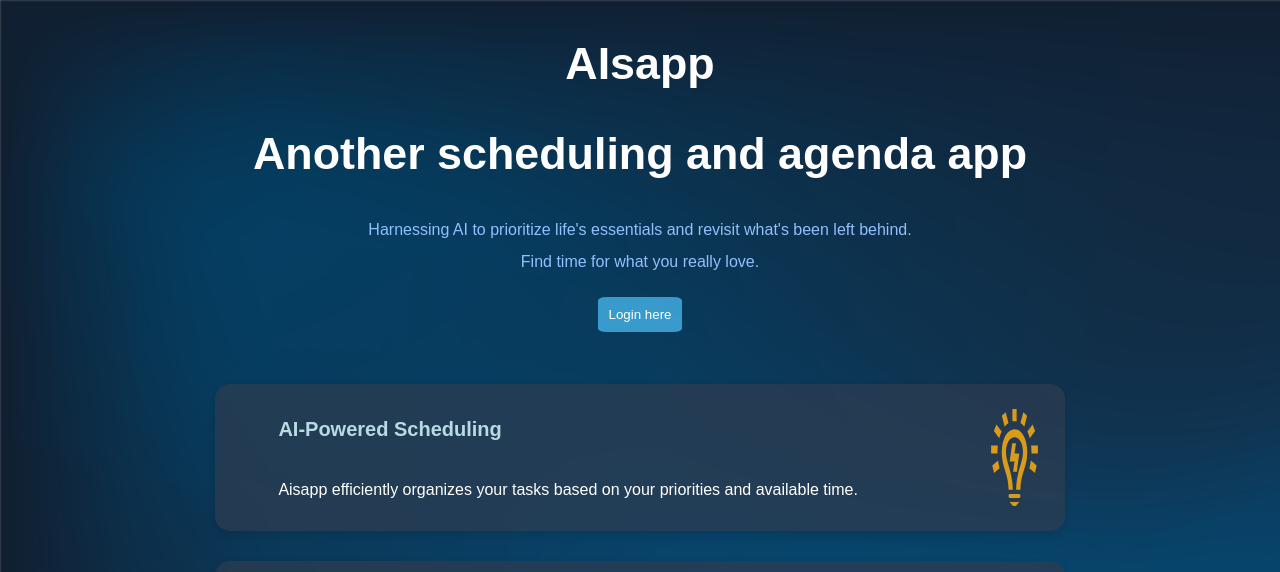
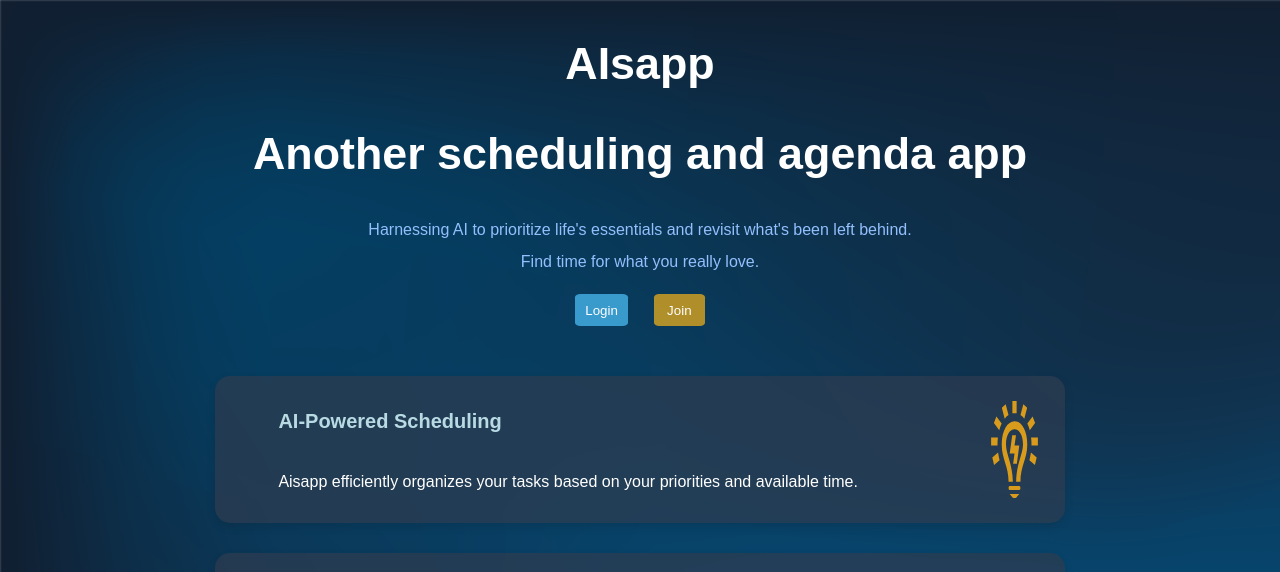
Before and after one commit to ChidiRnweke/AIsapp, a Django app: page / in a window 1280 px wide. Shown: the top 572 px of the page. Run offline with Django 4.2, Linux system fonts and the light colour scheme; parts of the project's set-up code (start-up, migrations or seed data) failed here and were passed over.

Commit message:
Split CSS into different files per page

```diff
--- /dev/null
+++ b/app/aisapp_frontend/static/aisapp/404.css
@@ -0,0 +1,8 @@
+header button {
+    background-color: rgba(69, 178, 233, 0.8);
+    color: white;
+    border: none;
+    border-radius: 10%;
+    margin: 0.2vw 0;
+    padding: 0.8vw;
+}
--- a/app/aisapp_frontend/static/aisapp/common.css
+++ b/app/aisapp_frontend/static/aisapp/common.css
@@ -34,15 +34,6 @@ footer {
     bottom: 0;
 }
 
-header button {
-    background-color: rgba(69, 178, 233, 0.8);
-    color: white;
-    border: none;
-    border-radius: 10%;
-    margin: 0.2vw 0;
-    padding: 0.8vw;
-}
-
 
 header button:hover {
     transform: scale(1.02);
--- /dev/null
+++ b/app/aisapp_frontend/static/aisapp/home.css
@@ -0,0 +1,32 @@
+header section {
+    display: flex;
+    justify-content: center;
+}
+
+#login-button,
+#register-button {
+    background-color: rgba(69, 178, 233, 0.8);
+    color: white;
+    border: none;
+    border-radius: 10%;
+    padding: 0.8vw;
+    margin: 0 1vw;
+    min-width: 4vw;
+    height: 2.5vw;
+    display: flex;
+    justify-content: center;
+    align-items: center;
+    transition: background-color 0.3s;
+}
+
+#login-button:hover {
+    background-color: rgba(69, 178, 233, 1);
+}
+
+#register-button {
+    background-color: rgba(218, 165, 32, 0.8);
+}
+
+#register-button:hover {
+    background-color: rgba(198, 145, 12, 0.8);
+}
--- a/app/aisapp_frontend/templates/aisapp/home.html
+++ b/app/aisapp_frontend/templates/aisapp/home.html
@@ -6,9 +6,13 @@
     <meta charset="UTF-8">
     <meta name="viewport" content="width=device-width, initial-scale=1.0">
     <title>Welcome to Aisapp</title>
+
     <link rel="stylesheet" href="{% static 'aisapp/common.css' %}">
+    <link rel="stylesheet" href="{% static 'aisapp/404.css' %}">
+    <link rel="stylesheet" href="{% static 'aisapp/home.css' %}">
+
     <script src="{% static 'aisapp/AppCard.js' %}"></script>
-    <script src="{% static 'aisapp/LoginForm.js' %}"></script>
+    <script src="{% static 'aisapp/RegisterForm.js' %}"></script>
     <script src="{% static 'aisapp/main.js' %}"></script>
 
 
@@ -21,10 +25,13 @@
         </h1>
         <p>Harnessing AI to prioritize life's essentials and revisit what's been left behind. <br>
             Find time for what you really love.</p>
-        <button>Login here</button>
+        <section>
+            <button id="login-button">Login</button>
+            <button id="register-button">Join</button>
+
+        </section>
     </header>
     <main id="main-home">
-
         <app-card img-src="{% static 'aisapp/icons/idea.svg'%}" img-alt="A description of the image">
             <span slot="title">AI-Powered Scheduling</span>
             <span slot="text">Aisapp efficiently organizes your tasks based on your priorities
@@ -67,18 +74,25 @@
     <header>
         <h1>404 Not Found</h1>
         <p>Seems like the page you are looking for is missing.</p>
-        <button id="back-home">Go back home</button>
+        <button id="back-home">Return home</button>
     </header>
+</template>
+
+<template id="register">
+    <header>
+        <h1>Create your account</h1>
+        <p>Start your journey here.</p>
+    </header>
+    <register-form></register-form>
 </template>
 
 <template id="login">
     <header>
-        <h1>Create your account</h1>
-        <p>Start your journey here.</p>
+        <h1>Login</h1>
+        <p>Continue your journey here.</p>
     </header>
-    <login-form></login-form>
+    Nothing here yet.
 </template>
-
 
 <body>
     <div id="main-content">
```
